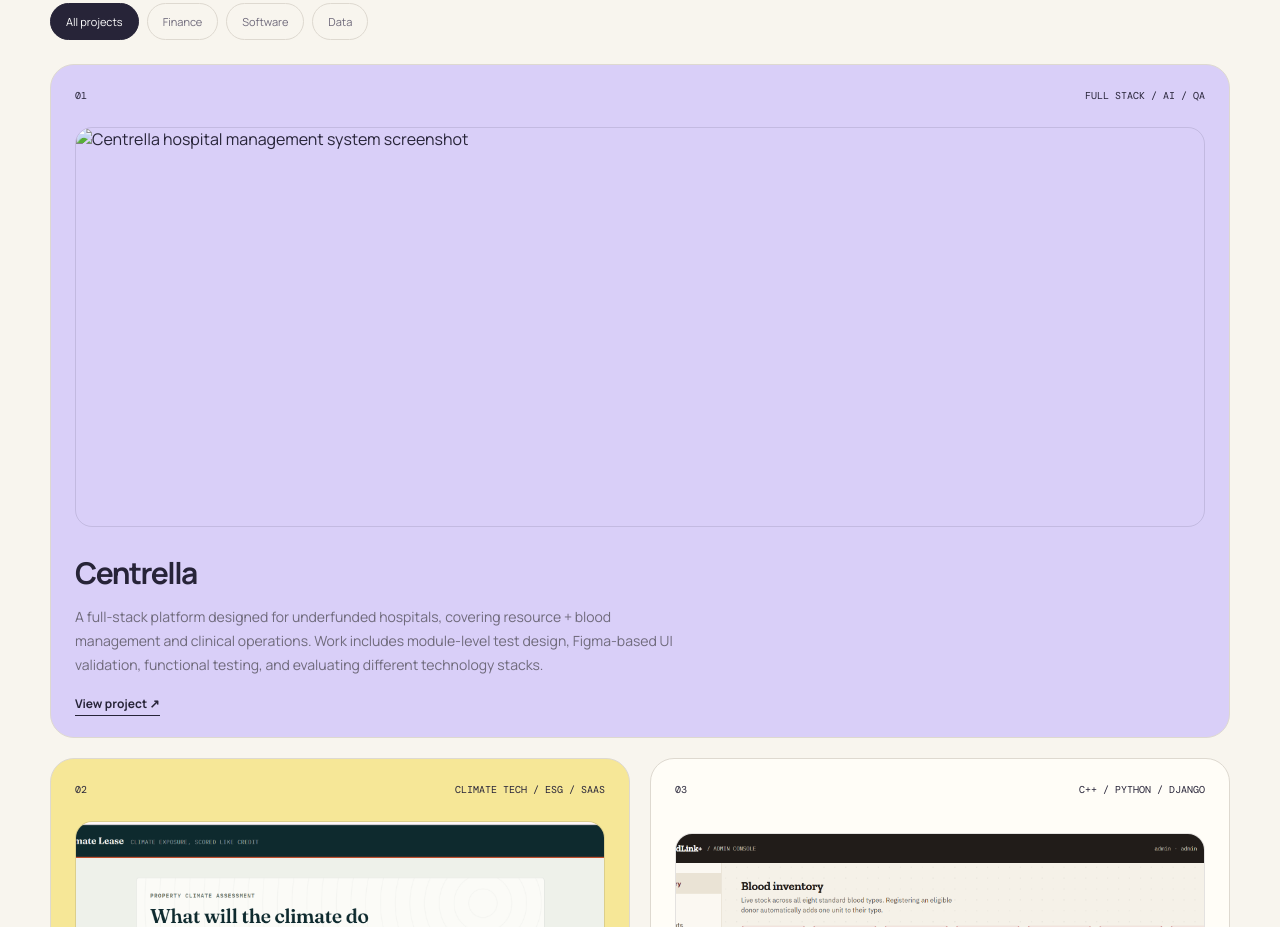
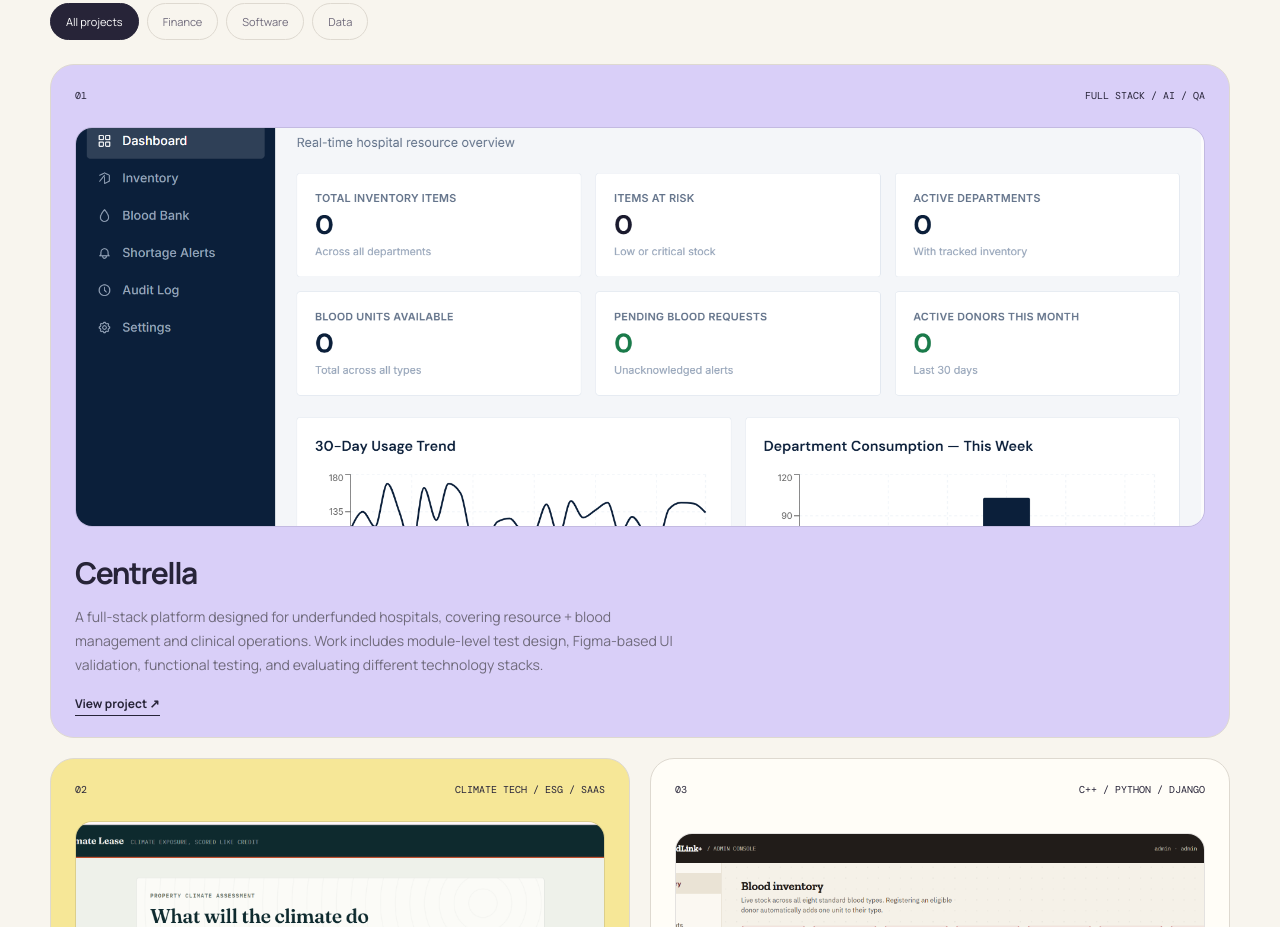
Before and after one commit to codeartist-ss/my-portfolio, a plain HTML site: page index.html in a window 1280 px wide. Shown: the part 1213-2140 px from the top of the page. Drawn offline with nearby package versions, Linux system fonts and the light colour scheme; a web font is replaced by a local one.

Commit message:
Add project screenshots

```diff
--- a/index.html
+++ b/index.html
@@ -68,7 +68,7 @@
 
         <article class="project lavender large reveal" data-category="software data">
           <div class="project-top"><span>01</span><span>Full Stack / AI / QA</span></div>
-          <img class="project-image" src="images/centrella.png" alt="Centrella hospital management system screenshot">
+          <img class="project-image" src="images/centrellaimg.png" alt="Centrella hospital management system screenshot">
           <div>
             <h3>Centrella</h3>
             <p>A full-stack platform designed for underfunded hospitals, covering resource + blood management and clinical operations. Work includes module-level test design, Figma-based UI validation, functional testing, and evaluating different technology stacks.</p>
```
